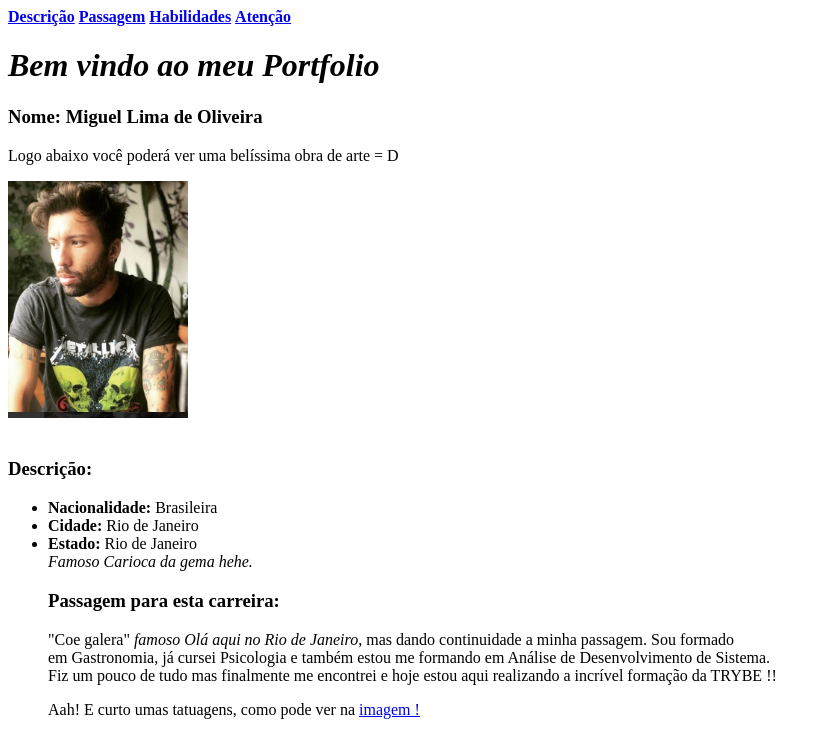
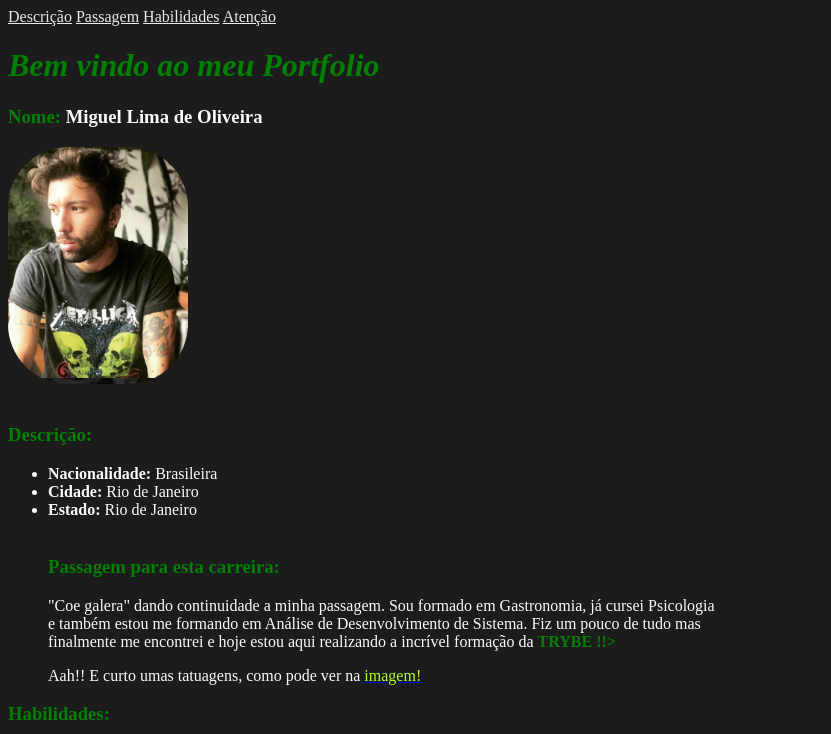
Before and after one commit to Miguel-Lima/trybe.exercicios, a plain HTML site: page fundamentos/html-css-estrutura-de-site-bloco-03/unidade-1/index.html in a window 1280 px wide. Shown: the top 734 px of the page, without its empty margins (0-831 px from the left). Drawn offline with Linux system fonts and the light colour scheme.

Commit message:
Modificando estrutura com css

```diff
--- a/fundamentos/html-css-estrutura-de-site-bloco-03/unidade-1/index.html
+++ b/fundamentos/html-css-estrutura-de-site-bloco-03/unidade-1/index.html
@@ -4,24 +4,22 @@
     <meta charset="UTF-8">
     <meta http-equiv="X-UA-Compatible" content="IE=edge">
     <meta name="viewport" content="width=device-width, initial-scale=1.0">
+    <link rel="stylesheet" href="style.css">
     <title>Portfolio Web de Miguel</title>
 </head>
 <body>
 
-   <a href="#descricao"><strong>Descrição</strong></a>
-   <a href="#passagem"><strong>Passagem</strong></a>
-   <a href="#habilidades"><strong>Habilidades</strong></a>
-   <a href="#atencao"><strong>Atenção</strong></a>
-
-
+   <a class="d" href="#descricao">Descrição</a>
+   <a class="d" href="#passagem">Passagem</a>
+   <a class="d" href="#habilidades">Habilidades</a>
+   <a class="d" href="#atencao">Atenção</a>
 
 
     <h1> <em>Bem vindo ao meu Portfolio</em></h1>
 
-    <h3>Nome: Miguel Lima de Oliveira</h3>
+    <h3><strong class="nome">Nome:</strong> Miguel Lima de Oliveira</h3>
 
-    <p>Logo abaixo você poderá ver uma belíssima obra de arte = D</p>
-    <img id="miguel" src="metallica.jpeg" width="180px" alt="Uma foto de Miguel">
+    <img id="miguel" src="metallica.jpeg" width="180px"  alt="Uma foto de Miguel">
     <br><br>
 
 
@@ -30,16 +28,15 @@
         <li><strong>Nacionalidade:</strong> Brasileira</li>
         <li><strong>Cidade: </strong>Rio de Janeiro</li>
         <li><strong>Estado: </strong>Rio de Janeiro</li>
-        <em>Famoso Carioca da gema hehe.</em>
 
         <br>
 
         <h3 id="passagem">Passagem para esta carreira:</h3>
 
-        <p>"Coe galera" <em>famoso Olá aqui no Rio de Janeiro</em>, mas dando continuidade a minha passagem. Sou formado <br>
-            em Gastronomia, já cursei Psicologia e também  estou me formando em Análise de Desenvolvimento de Sistema. <br>
-            Fiz um pouco de tudo mas finalmente me encontrei e hoje estou aqui realizando a incrível formação da TRYBE !!</p>
-        <p> Aah! E curto umas tatuagens, como pode ver na <a href="#miguel"> imagem !</a></p>
+        <p>"Coe galera" dando continuidade a minha passagem. Sou formado em Gastronomia, já cursei Psicologia <br>
+             e também  estou me formando em Análise de Desenvolvimento de Sistema. Fiz um pouco de tudo mas <br>
+             finalmente me encontrei e hoje estou aqui realizando a incrível formação da <strong class="trybe"> TRYBE !!></strong></p>
+        <p> Aah!! E curto umas tatuagens, como pode ver na <a href="#miguel"> <bold class="link-imagem"> imagem!</bold></a></p>
     </ul>
 
     <h3 id="habilidades"> Habilidades: </h3>
@@ -51,7 +48,7 @@
         <li>Javascript</li>
     </ul>
 
-    <h2 id="atencao"> Atenção !!! </h2> <img src="attention-307030_960_720.png" alt="Imagem de atenção" width="250px"> <p>Você estará sujeito a uma crise de fofura clicando <a href="https://br.pinterest.com/isabelamaa/filhote-de-cabra/" target="_blanck"> AQUI </a></p>
+    <h2 id="atencao"> Atenção !!! </h2> <img src="attention-307030_960_720.png" alt="Imagem de atenção" width="150px"> <p>Você estará sujeito a uma crise de fofura clicando <a class="aqui" href="https://br.pinterest.com/isabelamaa/filhote-de-cabra/" target="_blanck"> AQUI </a></p>
 
 </body>
 </html>
--- /dev/null
+++ b/fundamentos/html-css-estrutura-de-site-bloco-03/unidade-1/style.css
@@ -0,0 +1,40 @@
+body {
+    background-color: rgba(0, 0, 0, 0.89);
+    color: snow;
+}
+
+.d {
+    color: rgb(233, 233, 233);
+}
+
+h1 {
+    color: green;
+}
+
+#descricao, #passagem, #habilidades {
+    color: green;
+}
+
+.nome {
+    color: green
+}
+
+#miguel {
+    border-radius: 60px;
+}
+
+.trybe {
+    color: green;
+}
+
+.link-imagem {
+    color: greenyellow;
+}
+
+#atencao {
+    color: red;
+}
+
+.aqui {
+    color: red;
+}
```
